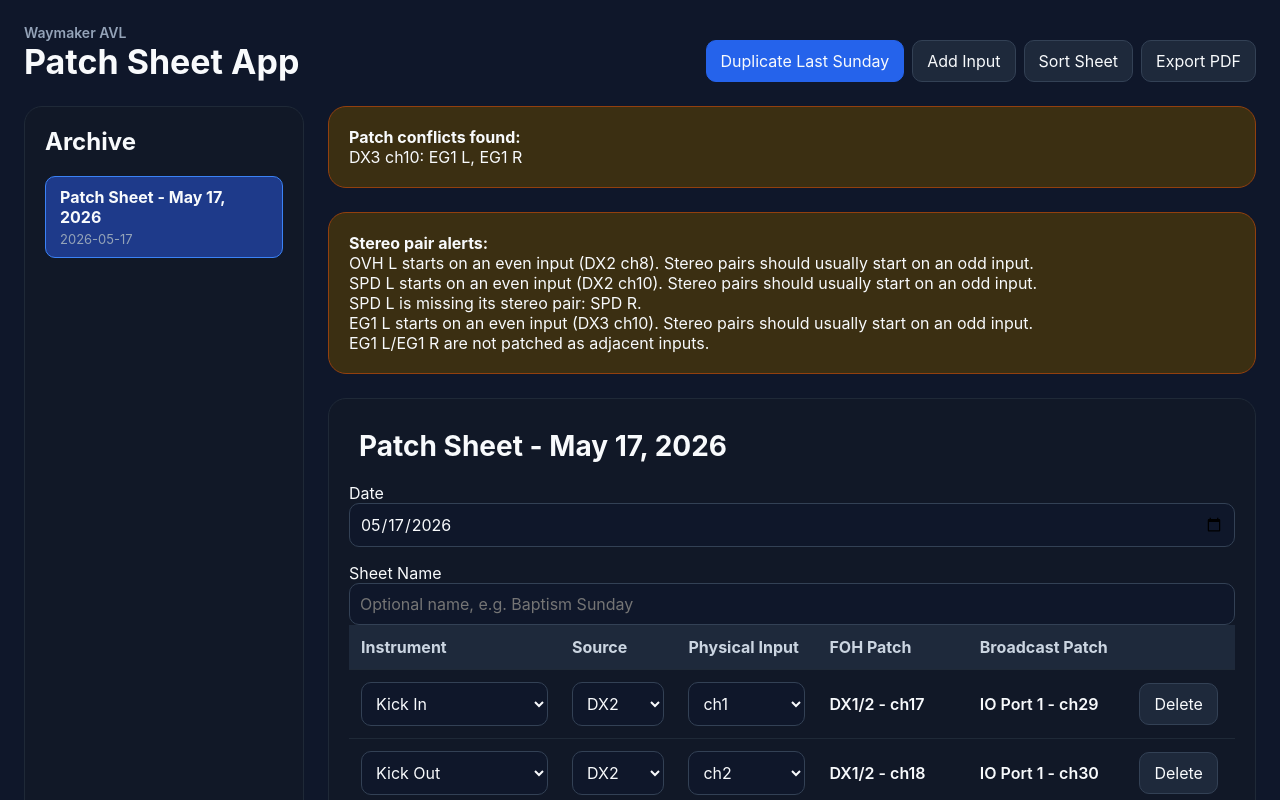
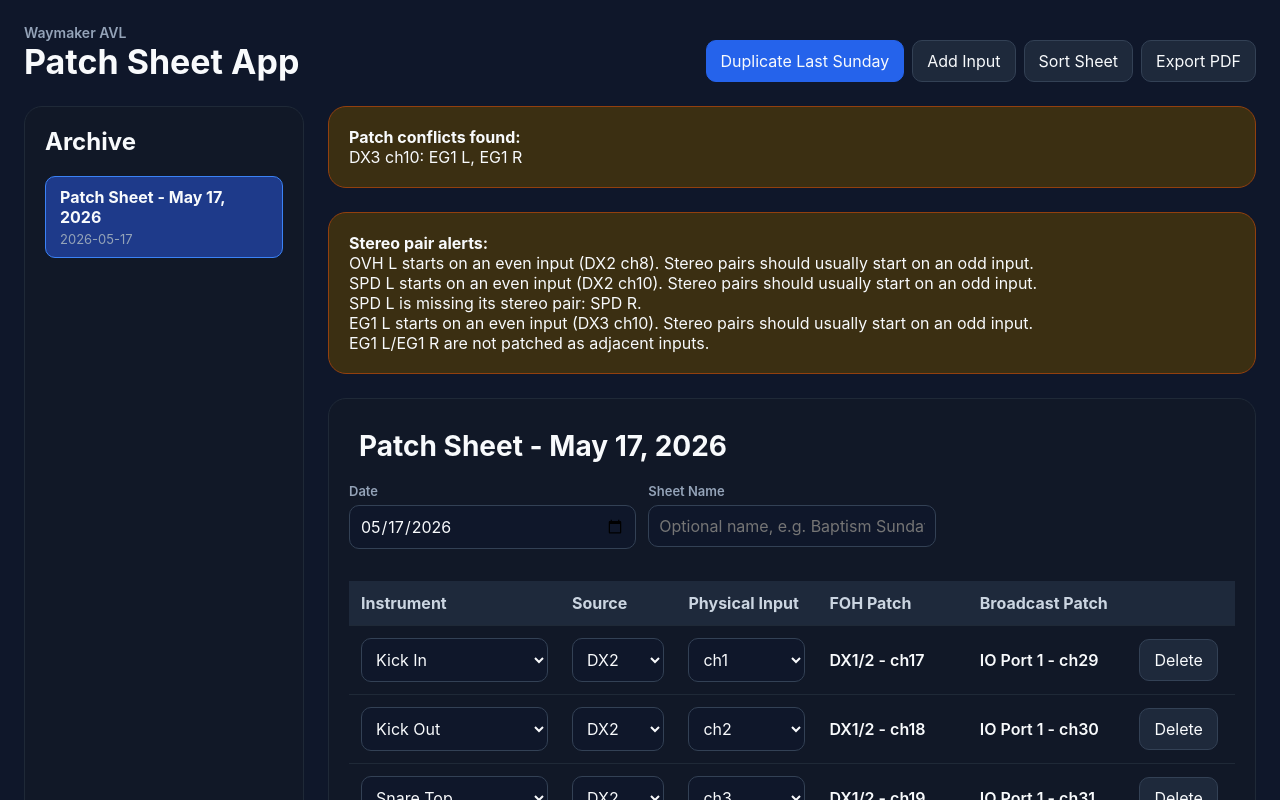
Before and after one commit to mswhitsett/Patch-Sheet-Generator, a React (Vite) app: page / in a window 1280 px wide. Shown: the top 800 px of the page. Built offline with nearby package versions, Linux system fonts and the light colour scheme.

Commit message:
Style add input as floating overlay panel

```diff
--- a/src/styles.css
+++ b/src/styles.css
@@ -66,6 +66,11 @@ button:hover {
   background: #334155;
 }
 
+button:disabled {
+  opacity: 0.45;
+  cursor: not-allowed;
+}
+
 button.primary {
   background: #2563eb;
   border-color: #2563eb;
@@ -111,7 +116,8 @@ button.primary:hover {
   background: #1e3a8a;
 }
 
-.archive span {
+.archive span,
+.archive em {
   color: #94a3b8;
   font-size: 13px;
 }
@@ -138,6 +144,28 @@ select {
   border: 1px solid #334155;
   background: #0f172a;
   color: #f8fafc;
+}
+
+.sheetMetaGrid,
+.modalGrid {
+  display: grid;
+  grid-template-columns: repeat(3, minmax(0, 1fr));
+  gap: 12px;
+  margin-bottom: 16px;
+}
+
+.sheetMetaGrid label,
+.modalGrid label {
+  display: flex;
+  flex-direction: column;
+  gap: 6px;
+}
+
+.sheetMetaGrid span,
+.modalGrid span {
+  color: #94a3b8;
+  font-size: 13px;
+  font-weight: 600;
 }
 
 .tableWrap {
@@ -187,6 +215,51 @@ main {
   gap: 24px;
 }
 
+.addInputAnchor {
+  position: relative;
+}
+
+.addInputPopover {
+  position: fixed;
+  top: 92px;
+  left: 328px;
+  right: 24px;
+  z-index: 1000;
+  background: #111827;
+  border: 1px solid #334155;
+  border-radius: 18px;
+  padding: 20px;
+  box-shadow: 0 24px 80px rgba(0, 0, 0, 0.45);
+}
+
+.addInputPopover h2 {
+  margin: 0 0 14px 0;
+  color: #f8fafc;
+}
+
+.checkboxRow {
+  display: flex;
+  align-items: center;
+  gap: 10px;
+  margin: 2px 0 12px 0;
+  color: #cbd5e1;
+}
+
+.checkboxRow input {
+  width: auto;
+}
+
+.modalWarning {
+  margin: 0 0 12px 0;
+  color: #fbbf24;
+}
+
+.modalActions {
+  display: flex;
+  justify-content: flex-end;
+  gap: 8px;
+}
+
 .exportScreen {
   min-height: 100vh;
   background: #0f172a;
@@ -213,11 +286,17 @@ main {
 }
 
 .exportPage h1 {
-  margin: 0 0 0.28in 0;
+  margin: 0 0 0.08in 0;
   text-align: center;
   font-size: 25px;
   line-height: 1.15;
   font-weight: 700;
+}
+
+.exportSubtitle {
+  margin: 0 0 0.28in 0;
+  color: black;
+  font-size: 14px;
 }
 
 .exportTable {
@@ -247,6 +326,18 @@ main {
   font-weight: 700;
 }
 
+@media (max-width: 900px) {
+  .addInputPopover {
+    left: 24px;
+    right: 24px;
+  }
+
+  .sheetMetaGrid,
+  .modalGrid {
+    grid-template-columns: 1fr;
+  }
+}
+
 @media print {
   body {
     background: white;
```
